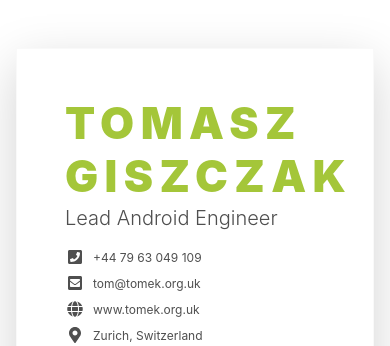
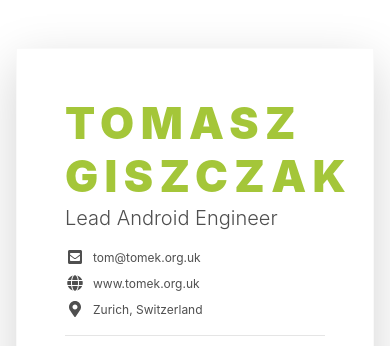
Before and after one commit to gtomek/gtomek.github.io, a plain HTML site: page index.html in a window 390 px wide. Shown: the top 346 px of the page. Drawn offline with Linux system fonts and the light colour scheme.

Commit message:
Phone number removed

```diff
--- a/index.html
+++ b/index.html
@@ -52,8 +52,6 @@
 
                         <div class="resume-contact col-12 col-md-6 col-lg-4 col-xl-3">
                             <ul class="list-unstyled mb-0">
-
-                                <li class="mb-2"><i class="fas fa-phone-square fa-fw fa-lg mr-2"></i><a class="resume-link" href="tel:#">&#43;44 79 63 049 109</a></li>
 
                                 <li class="mb-2"><i class="fas fa-envelope-square fa-fw fa-lg mr-2"></i><a class="resume-link" href="mailto:#">tom@tomek.org.uk</a></li>
 
```
